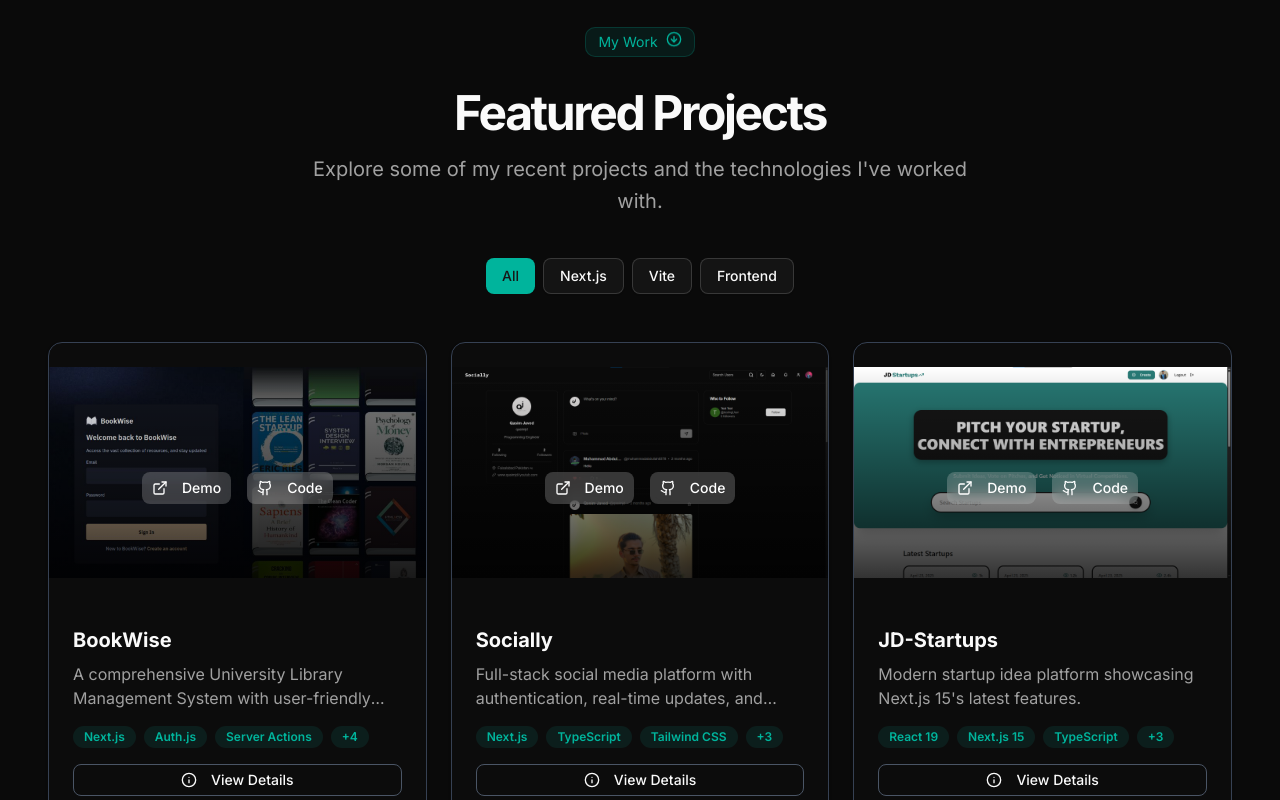
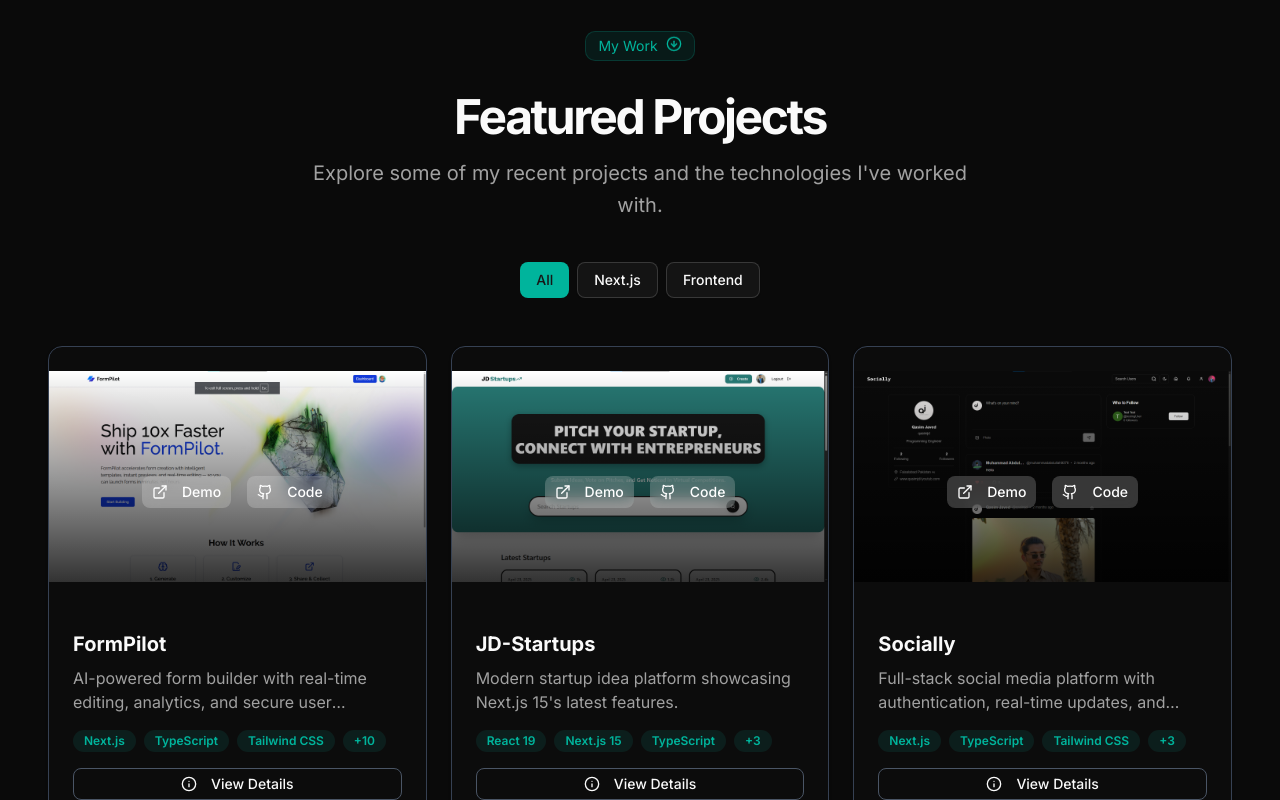
Before and after one commit to qasimjd/portfolio-website, a Next.js app: page / in a window 1280 px wide. Shown: the part 2000-2800 px from the top of the page. Built offline with nearby package versions, Linux system fonts and the light colour scheme.

Commit message:
Refactor Navbar component and add ne more project

```diff
--- a/components/About.tsx
+++ b/components/About.tsx
@@ -7,7 +7,7 @@ export function About() {
     <section className="bg-gradient-to-b py-20 md:py-32 from-background to-background/95 relative z-10">
       <div id="about" className="container px-4 md:px-6">
         <div className="flex flex-col items-center justify-center space-y-4 text-center animate-on-scroll">
-          <div className="inline-block rounded-lg bg-primary/10 border border-primary/20 pt-4 px-3 py-1 text-sm text-primary">
+          <div className="inline-block rounded-lg bg-primary/10 border border-primary/20 mt-4 px-3 py-1 text-sm text-primary">
             About Me
             <CircleArrowDownIcon className="inline-block ml-2 h-4 w-4 animate-bounce" />
           </div>
--- a/components/Contact.tsx
+++ b/components/Contact.tsx
@@ -53,7 +53,7 @@ export function Contact() {
         <section className="py-20 md:py-32">
             <div id="contact" className="container px-4 md:px-6">
                 <div className="flex flex-col items-center justify-center space-y-4 text-center animate-on-scroll">
-                    <div className="inline-block rounded-lg bg-primary/10 border border-primary/20 pt-4 px-3 py-1 text-sm text-primary">
+                    <div className="inline-block rounded-lg bg-primary/10 border border-primary/20 mt-4 px-3 py-1 text-sm text-primary">
                         Get In Touch
                         <CircleArrowDownIcon className="inline-block ml-2 h-4 w-4 animate-bounce" />
 
--- a/components/Header.tsx
+++ b/components/Header.tsx
@@ -1,6 +1,7 @@
 import Link from "next/link"
 import { AuroraText } from "./magicui/aurora-text"
 import { MobileMenu } from "./MobileMenu"
+import { ModeToggle } from "./ThemeToggle"
 
 export function Header() {
   return (
@@ -27,6 +28,7 @@ export function Header() {
               {name}
             </Link>
           ))}
+          <ModeToggle />
         </nav>
 
         {/* Mobile Navigation */}
--- a/components/MobileMenu.tsx
+++ b/components/MobileMenu.tsx
@@ -3,8 +3,16 @@
 import { useEffect, useState } from "react"
 import { Menu, X } from "lucide-react"
 import { Button } from "@/components/ui/button"
-import { cn } from "@/lib/utils"
 import Link from "next/link"
+import { AnimatePresence, motion } from "framer-motion"
+import { ModeToggle } from "./ThemeToggle"
+
+const menuItems = [
+    { hash: "#home", label: "Home" },
+    { hash: "#about", label: "About" },
+    { hash: "#projects", label: "Projects" },
+    { hash: "#contact", label: "Contact" },
+]
 
 export function MobileMenu() {
     const [isOpen, setIsOpen] = useState(false)
@@ -16,10 +24,8 @@ export function MobileMenu() {
         const handleHashChange = () => {
             setActiveHash(window.location.hash || "#home")
         }
-
         handleHashChange()
         window.addEventListener("hashchange", handleHashChange)
-
         return () => window.removeEventListener("hashchange", handleHashChange)
     }, [isOpen])
 
@@ -35,37 +41,86 @@ export function MobileMenu() {
                 {isOpen ? <X className="h-6 w-6" /> : <Menu className="h-6 w-6" />}
             </Button>
 
-            {isOpen && (
-                <div
-                    className={cn(
-                        "fixed inset-x-0 top-[57px] z-50 origin-top transform rounded-b-lg bg-background/90 backdrop-blur-lg shadow-lg transition-all duration-300 ease-out md:hidden",
-                        "animate-fade-slide-down"
-                    )}
-                >
-                    <nav className="container flex flex-col gap-1 py-6 px-4">
-                        {["Home", "About", "Projects", "Contact"].map((name) => {
-                            const hash = `#${name.toLowerCase()}`
-                            const isActive = activeHash === hash
-
-                            return (
-                                <Link
-                                    key={name}
-                                    href={hash}
-                                    onClick={() => setIsOpen(false)}
-                                    className={cn(
-                                        "flex items-center justify-between rounded-md px-4 py-3 text-base font-semibold transition-colors",
-                                        isActive
-                                            ? "bg-primary text-primary-foreground"
-                                            : "text-muted-foreground hover:text-primary hover:bg-primary/10"
-                                    )}
+            <AnimatePresence>
+                {isOpen && (
+                    <motion.div
+                        initial={{ opacity: 0, y: -40, scale: 0.95, filter: 'blur(6px)' }}
+                        animate={{
+                            opacity: 1,
+                            y: 0,
+                            scale: 1,
+                            filter: 'blur(0px)',
+                            transition: {
+                                opacity: { duration: 0.25 },
+                                y: { type: 'spring', stiffness: 180, damping: 18 },
+                                scale: { type: 'spring', stiffness: 180, damping: 18 },
+                                filter: { duration: 0.2 },
+                            },
+                        }}
+                        exit={{
+                            opacity: 0,
+                            y: -40,
+                            scale: 0.95,
+                            filter: 'blur(6px)',
+                            transition: {
+                                opacity: { duration: 0.18 },
+                                y: { duration: 0.22 },
+                                scale: { duration: 0.22 },
+                                filter: { duration: 0.18 },
+                            },
+                        }}
+                        className="fixed inset-x-0 top-[57px] z-50 bg-background/90 text-foreground backdrop-blur-lg shadow-lg overflow-hidden md:hidden"
+                    >
+                        <div className="flex flex-col items-end space-y-2 px-6 py-4">
+                            <ModeToggle />
+                            {menuItems.map((item, index) => (
+                                <motion.div
+                                    key={item.hash}
+                                    initial={{ opacity: 0, x: 60, scale: 0.8, rotate: -8 }}
+                                    animate={{
+                                        opacity: 1,
+                                        x: 0,
+                                        scale: 1,
+                                        rotate: 0,
+                                        transition: {
+                                            delay: 0.15 + index * 0.09,
+                                            type: 'spring',
+                                            stiffness: 220,
+                                            damping: 18,
+                                        },
+                                    }}
+                                    exit={{
+                                        opacity: 0,
+                                        x: 60,
+                                        scale: 0.8,
+                                        rotate: 8,
+                                        transition: {
+                                            duration: 0.18,
+                                        },
+                                    }}
                                 >
-                                    {name}
-                                </Link>
-                            )
-                        })}
-                    </nav>
-                </div>
-            )}
+                                    <Link
+                                        href={item.hash}
+                                        className="block px-4 py-3 text-4xl font-medium relative"
+                                        onClick={() => setIsOpen(false)}
+                                    >
+                                        <motion.span className="relative">
+                                            {item.label}
+                                            {activeHash === item.hash && (
+                                                <motion.span
+                                                    layoutId="mobileActiveIndicator"
+                                                    className="absolute left-0 bottom-0 h-1 w-full bg-primary rounded-full shadow-lg"
+                                                    transition={{ type: 'spring', stiffness: 400, damping: 30 }}
+                                                />
+                                            )}
+                                        </motion.span>
+                                    </Link>
+                                </motion.div>
+                            ))}
+                        </div>
+                    </motion.div>
+                )}
+            </AnimatePresence>
         </>
     )
 }
--- a/components/ProjectsList.tsx
+++ b/components/ProjectsList.tsx
@@ -44,7 +44,6 @@ export default function ProjectsList({ projects }: { projects: Project[] }) {
           <div className="inline-block rounded-lg bg-primary/10 border border-primary/20 px-3 py-1 text-sm text-primary">
             My Work
             <CircleArrowDownIcon className="inline-block ml-2 h-4 w-4 animate-bounce" />
-
           </div>
           <h2 className="text-3xl pt-4 font-bold tracking-tighter sm:text-4xl md:text-5xl">Featured Projects</h2>
           <p className="max-w-[700px] text-muted-foreground md:text-xl/relaxed lg:text-base/relaxed xl:text-xl/relaxed">
@@ -55,7 +54,7 @@ export default function ProjectsList({ projects }: { projects: Project[] }) {
         <div
           className="flex justify-center mt-10 mb-12 animate-on-scroll">
           <div className="flex flex-wrap gap-2 justify-center">
-            {["all", "next.js", "vite", "frontend"].map((filter) => (
+            {["all", "next.js", "frontend"].map((filter) => (
               <Button
                 key={filter}
                 variant={activeFilter === filter ? "default" : "outline"}
--- a/package.json
+++ b/package.json
@@ -15,6 +15,7 @@
     "@radix-ui/react-slot": "^1.1.2",
     "class-variance-authority": "^0.7.1",
     "clsx": "^2.1.1",
+    "framer-motion": "^12.15.0",
     "lucide-react": "^0.484.0",
     "motion": "^12.7.3",
     "next": "15.2.4",
--- a/projects.json
+++ b/projects.json
@@ -1,36 +1,9 @@
 [
     {
-        "id": 1,
-        "title": "BookWise",
-        "description": "A comprehensive University Library Management System with user-friendly interfaces for students and administrators.",
-        "image": "/images/bookWise.png",
-        "category": "next.js",
-        "technologies": [
-            "Next.js",
-            "Auth.js",
-            "Server Actions",
-            "MongoDB",
-            "TypeScript",
-            "Tailwind CSS",
-            "Shadcn UI"
-        ],
-        "liveUrl": "https://library.qasimjd.tech",
-        "githubUrl": "https://github.com/qasimjd/university-library",
-        "detailedDescription": "BookWise is a comprehensive University Library Management System featuring an intuitive admin panel for librarians. The platform enables students to browse the catalog, borrow and return books, manage reservations, and track their reading history. Administrators can efficiently manage inventory, monitor circulation, generate reports, and handle user accounts through a secure dashboard interface.",
-        "features": [
-            "Advanced book search and catalog browsing",
-            "Secure user authentication for students and staff",
-            "Book reservation and borrowing management",
-            "Personal reading history and recommendations",
-            "Admin dashboard with inventory management",
-            "Automated notification system for due dates"
-        ]
-    },
-    {
-        "id": 2,
-        "title": "Socially",
-        "description": "Full-stack social media platform with authentication, real-time updates, and responsive design.",
-        "image": "/images/socially.png",
+        "id": 0,
+        "title": "FormPilot",
+        "description": "AI-powered form builder with real-time editing, analytics, and secure user authentication.",
+        "image": "/images/formPilot.png",
         "category": "next.js",
         "technologies": [
             "Next.js",
@@ -38,22 +11,31 @@
             "Tailwind CSS",
             "Clerk",
             "Neon DB",
-            "Prisma"
+            "Drizzle ORM",
+            "Google Gemini",
+            "Zustand",
+            "Radix UI",
+            "Recharts",
+            "Stripe",
+            "Sonner",
+            "Framer Motion"
         ],
-        "liveUrl": "https://socially-nine-delta.vercel.app",
-        "githubUrl": "https://github.com/qasimjd/socially",
-        "detailedDescription": "Socially is a modern social media platform built with Next.js and powered by Clerk authentication. Users can create profiles, share posts, engage with content through likes and comments, and follow other users. The platform features a responsive design that works seamlessly across desktop and mobile devices. Data is stored in a Neon SQL database with Prisma as the ORM for efficient data management.",
+        "liveUrl": "https://saas-formpilot.vercel.app/",
+        "githubUrl": "https://github.com/qasimjd/formPilot",
+        "detailedDescription": "FormPilot is an AI-powered form builder built with Next.js 15. It allows users to create and customize forms using AI-generated schemas, manage submissions, and view analytics. With a sleek, responsive design powered by Tailwind CSS and Radix UI, FormPilot ensures a modern and accessible user experience. Authentication is securely handled by Clerk, and data is stored in Neon Postgres using Drizzle ORM. FormPilot also supports exporting responses to Excel, viewing analytics through Recharts, and upgrading to Pro plans via Stripe integration.",
         "features": [
-            "User authentication and profile management",
-            "Post creation with rich media support",
-            "Real-time notifications and updates",
-            "Responsive UI for all devices",
-            "Follow system with personalized feeds",
-            "Dark/light theme support"
+            "AI form generation from user descriptions",
+            "Instant form previews and real-time editing",
+            "Response management dashboard",
+            "Live form analytics and engagement tracking",
+            "Excel export support for form responses",
+            "Clerk-based secure sign-in and user management",
+            "Modern UI with Tailwind CSS",
+            "Subscription payments via Stripe for Pro plans"
         ]
     },
     {
-        "id": 3,
+        "id": 2,
         "title": "JD-Startups",
         "description": "Modern startup idea platform showcasing Next.js 15's latest features.",
         "image": "/images/jdstartups.png",
@@ -81,5 +63,61 @@
             "Clean, minimalist UI design",
             "Responsive design for all devices"
         ]
+    },
+    {
+        "id": 3,
+        "title": "Socially",
+        "description": "Full-stack social media platform with authentication, real-time updates, and responsive design.",
+        "image": "/images/socially.png",
+        "category": "next.js",
+        "technologies": [
+            "Next.js",
+            "TypeScript",
+            "Tailwind CSS",
+            "Clerk",
+            "Neon DB",
+            "Prisma"
+        ],
+        "liveUrl": "https://socially-nine-delta.vercel.app",
+        "githubUrl": "https://github.com/qasimjd/socially",
+        "detailedDescription": "Socially is a modern social media platform built with Next.js and powered by Clerk authentication. Users can create profiles, share posts, engage with content through likes and comments, and follow other users. The platform features a responsive design that works seamlessly across desktop and mobile devices. Data is stored in a Neon SQL database with Prisma as the ORM for efficient data management.",
+        "features": [
+            "User authentication and profile management",
+            "Post creation with rich media support",
+            "Real-time notifications and updates",
+            "Responsive UI for all devices",
+            "Follow system with personalized feeds",
+            "Dark/light theme support"
+        ]
+    },
+    {
+        "id": 4,
+        "title": "BookWise",
+        "description": "A comprehensive University Library Management System with user-friendly interfaces for students and administrators.",
+        "image": "/images/bookWise.png",
+        "category": "next.js",
+        "technologies": [
+            "Next.js",
+            "Auth.js",
+            "upstash",
+            "Q-Stash",
+            "Server Actions",
+            "MongoDB",
+            "TypeScript",
+            "Tailwind CSS",
+            "Shadcn UI"
+        ],
+        "liveUrl": "https://library.qasimjd.tech",
+        "githubUrl": "https://github.com/qasimjd/university-library",
+        "detailedDescription": "BookWise is a comprehensive University Library Management System featuring an intuitive admin panel for librarians. The platform enables students to browse the catalog, borrow and return books, manage reservations, and track their reading history. Administrators can efficiently manage inventory, monitor circulation, generate reports, and handle user accounts through a secure dashboard interface.",
+        "features": [
+            "Advanced book search and catalog browsing",
+            "Secure user authentication for students and staff",
+            "Rate limiting and caching for optimal performance",
+            "Book reservation and borrowing management",
+            "Personal reading history and recommendations",
+            "Admin dashboard with inventory management",
+            "Automated notification system for due dates"
+        ]
     }
 ]
```
Also changed, not shown: public/images/formPilot.png (added), 1 other file (tests, documents, lock files or other folders).
